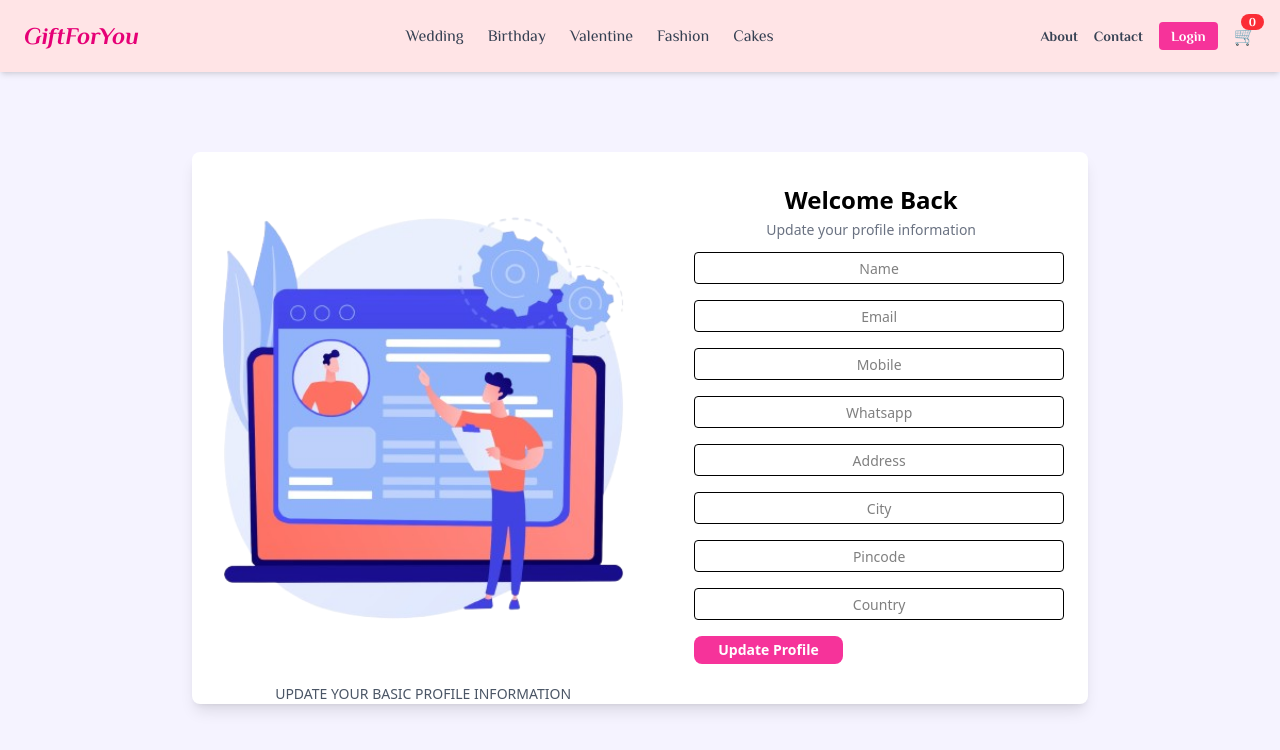
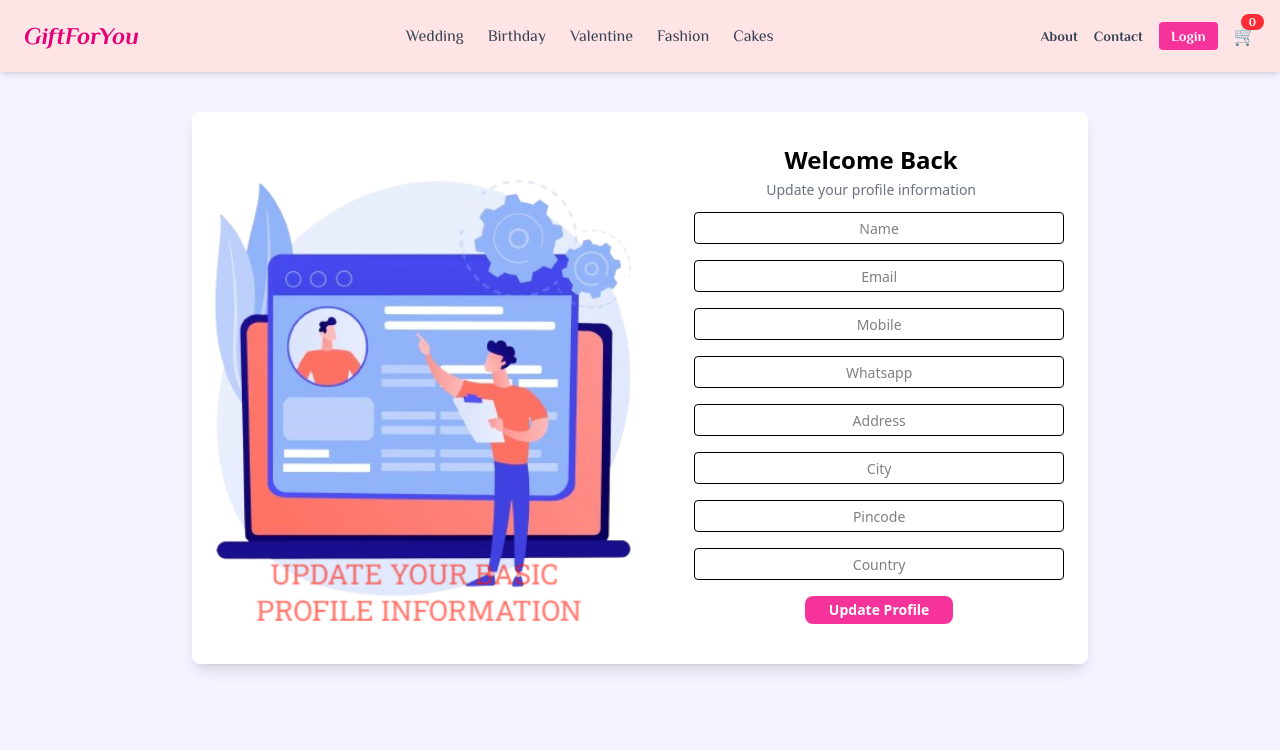
Before and after one commit to pratiksha950/icp12-group-project-5-MERN-stack-GiftForYou, a React (Vite) app in the folder client/: page /profile in a window 1280 px wide. Shown: the top 750 px of the page. Built offline with nearby package versions, Linux system fonts and the light colour scheme.

Commit message:
add image

```diff
--- a/client/src/views/Profile.jsx
+++ b/client/src/views/Profile.jsx
@@ -5,7 +5,7 @@ import Avatar from "../components/Avatar";
 import Input from "../components/Input";
 import Button from "../components/Button";
 import axios from "axios";
-import PrifileImg from "../assets/profile.png"
+import ProfileImg from "../assets/profile-update.png"
 import { Link } from "react-router";
 
 function Profile() {
@@ -61,12 +61,9 @@ const updateProfile = async () => {
   return (
     <div>
       <Navbar />
-      <div className="bg-white shadow-lg rounded-lg flex flex-col md:flex-row w-full max-w-4xl mx-auto overflow-hidden mt-20">
+      <div className="bg-white shadow-lg rounded-lg flex flex-col md:flex-row w-full max-w-4xl mx-auto overflow-hidden mt-10">
         <div className="flex flex-col items-center">
-        <img src={PrifileImg} alt="Profile" className="h-full w-full object-cover"/>
-        <span className="text-center text-sm font-medium text-gray-600">
-    UPDATE YOUR BASIC PROFILE INFORMATION
-  </span>
+          <img src={ProfileImg} alt="Profile" className="h-full w-full object-cover" />
         </div>
 
 
@@ -125,8 +122,8 @@ const updateProfile = async () => {
               onChange={handleChange}
               placeholder="Country" />
 
-<Link to="/">
-      <Button title="Update Profile" varient="primary" onClick={updateProfile}/>
+            <Link to="/" className="flex justify-center">
+              <Button title="Update Profile" varient="primary" onClick={updateProfile} />
             </Link>
           </div>
         </div>
```
Also changed, not shown: client/src/assets/profile-update.png (added). Lines whose indentation alone changed are shown as unchanged.
